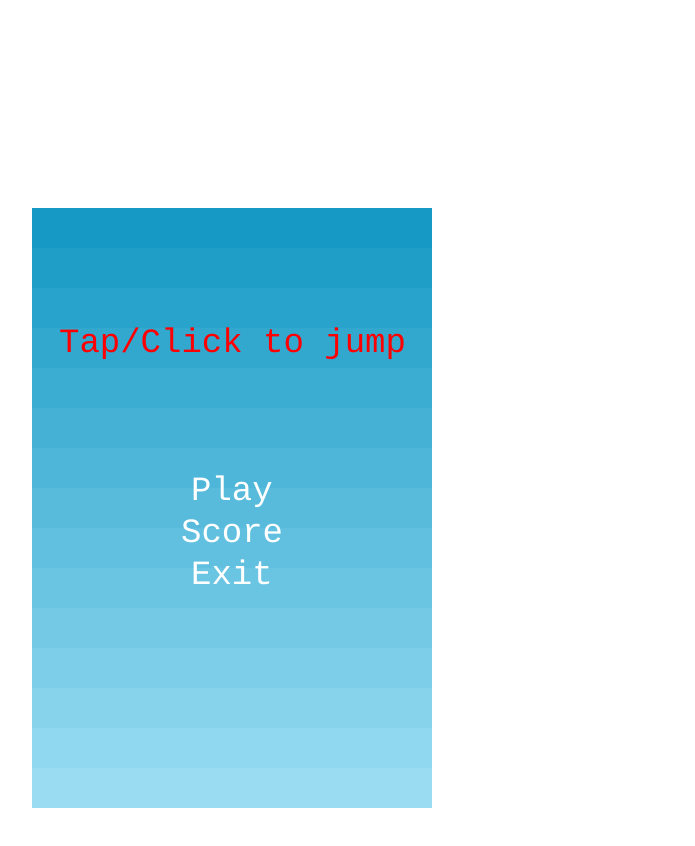
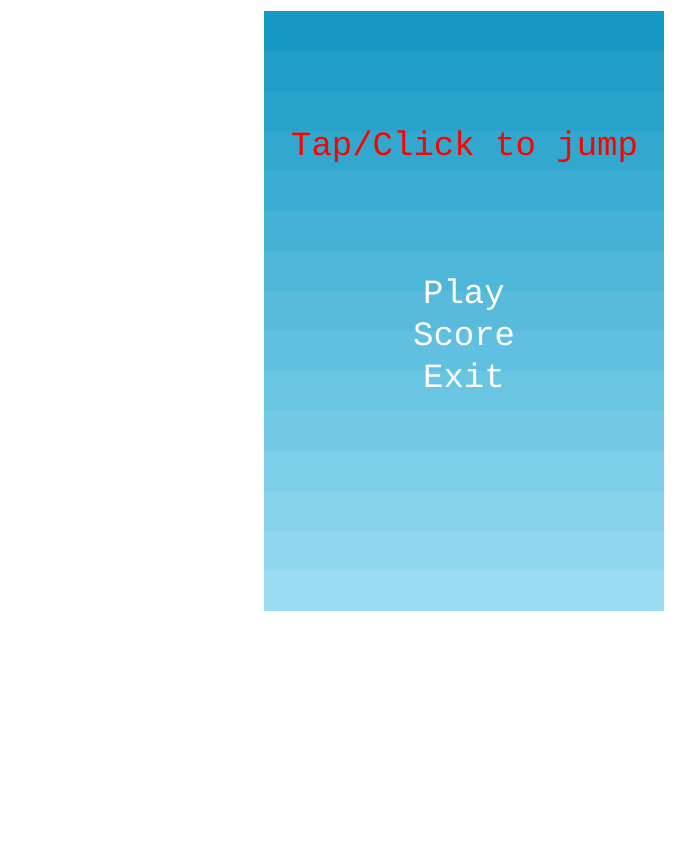
Before and after one commit to ktsol-sd/fb-phaser-demo, a website built with webpack: page index.html in a window 1280 px wide. Shown: the whole page, without its empty margins (176-871 px from the left). After the commit the page ends 800 px from the top, so only its background shows below. Built offline with nearby package versions, Linux system fonts and the light colour scheme.

Commit message:
autocenter

```diff
--- a/index.html
+++ b/index.html
@@ -3,9 +3,7 @@
   <head>
     <meta charset="utf-8">
     <style>
-      body {
-        padding: 200px;
-      }
+
     </style>
   </head>
   <body>
--- a/src/index.js
+++ b/src/index.js
@@ -22,6 +22,7 @@ const config = {
   type: Phaser.AUTO,
   ...SHARED_CONFIG,
   pixelArt: true,
+  autoCenter: true,
   physics: {
     default: 'arcade',
     arcade: {
```
